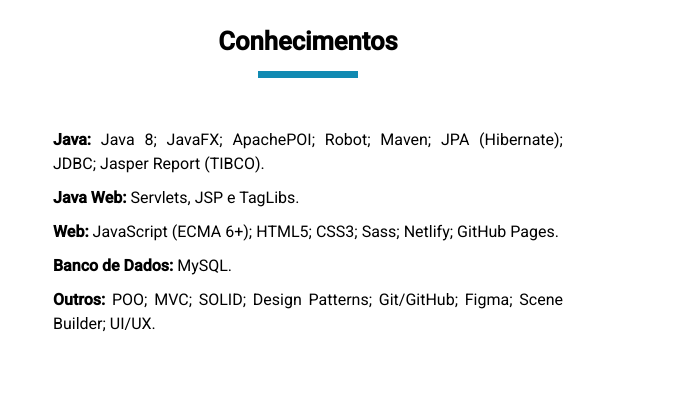
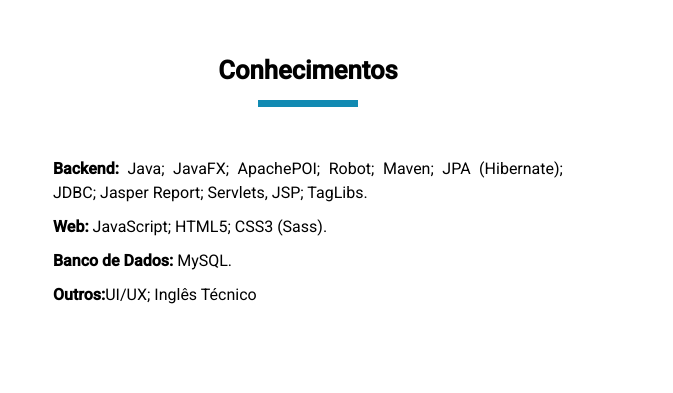
Before and after one commit to FelypeGanzert/personal-portfolio, a website: page dist/index.html in a window 1280 px wide. Shown: the part 1900-2293 px from the top of the page, 607-1280 px from the left. Drawn offline with Linux system fonts and the light colour scheme.

Commit message:
Updated knowledges text

```diff
--- a/dist/index.html
+++ b/dist/index.html
@@ -98,12 +98,11 @@
             <div class="knowledge-text">
                 <h2 class="l-leading">Conhecimentos</h2>
                 <div class="bottom-line"></div>
-                <p><b>Java:</b> Java 8; JavaFX; ApachePOI; Robot; Maven; JPA (Hibernate); JDBC; Jasper Report (TIBCO).
+                <p><strong>Backend:</strong> Java; JavaFX; ApachePOI; Robot; Maven; JPA (Hibernate); JDBC; Jasper Report; Servlets, JSP; TagLibs.
                 </p>
-                <p><b>Java Web:</b> Servlets, JSP e TagLibs.</p>
-                <p><b>Web:</b> JavaScript (ECMA 6+); HTML5; CSS3; Sass; Netlify; GitHub Pages.</p>
-                <p><b>Banco de Dados:</b> MySQL.</p>
-                <p><b>Outros:</b> POO; MVC; SOLID; Design Patterns; Git/GitHub; Figma; Scene Builder; UI/UX.</p>
+                <p><strong>Web:</strong> JavaScript; HTML5; CSS3 (Sass).</p>
+                <p><strong>Banco de Dados:</strong> MySQL.</p>
+                <p><strong>Outros:</strong>UI/UX; Inglês Técnico</p>
             </div>
         </div>
     </section>
```
